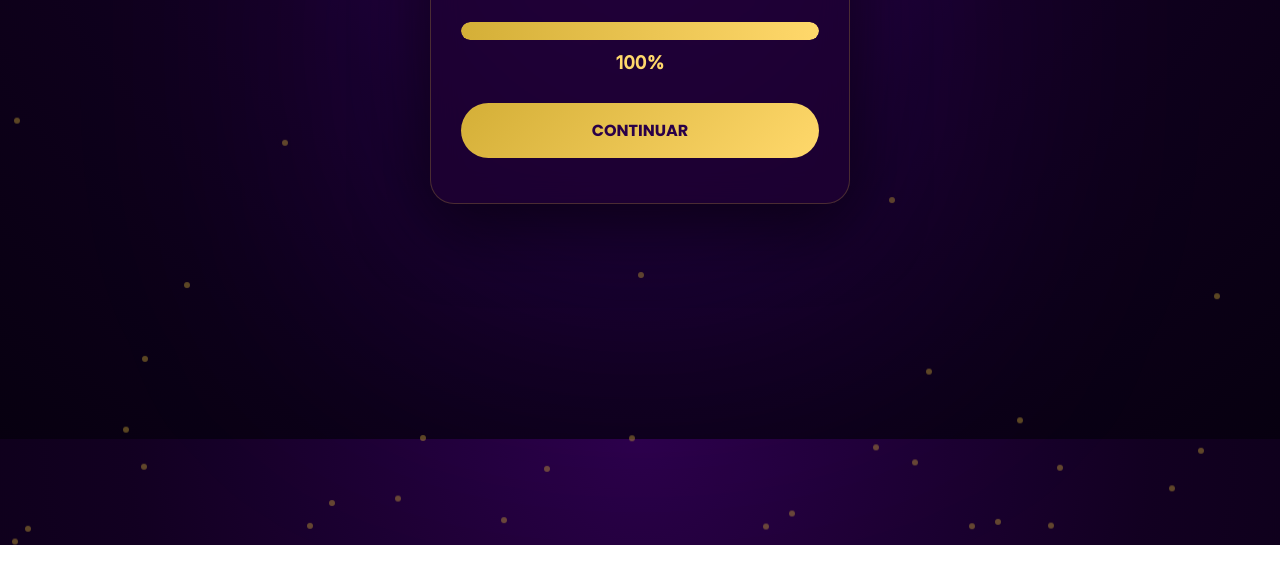
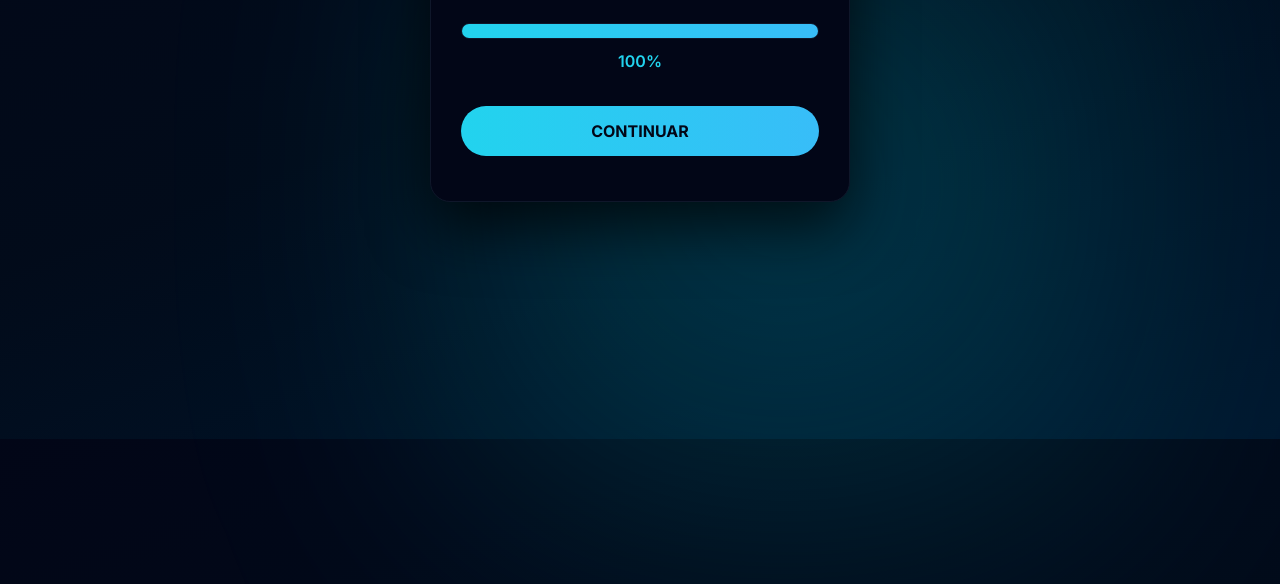
Before and after one commit to bosutheghostman522-source/001, a plain HTML site: page index.html in a window 1280 px wide. Shown: the part 361-945 px from the top of the page. Before the commit the page ends 906 px from the top, so only its background shows below. Drawn offline with Linux system fonts and the light colour scheme.

Commit message:
Update index.html

```diff
--- a/index.html
+++ b/index.html
@@ -7,7 +7,7 @@
 
 <title>Preparando...</title>
 
-<link href="https://fonts.googleapis.com/css2?family=Poppins:wght@500;700&family=Inter:wght@400;500&display=swap" rel="stylesheet">
+<link href="https://fonts.googleapis.com/css2?family=Inter:wght@400;600;700&display=swap" rel="stylesheet">
 
 <style>
 
@@ -22,70 +22,68 @@ body{
 font-family:'Inter',sans-serif;
 height:100vh;
 display:flex;
+justify-content:center;
 align-items:center;
-justify-content:center;
-background: radial-gradient(circle at top,#2a0048,#120021,#070010);
+
+background:linear-gradient(160deg,#020617,#020b1a,#00172e);
+
 color:white;
+
 overflow:hidden;
 
 }
 
 /* brilho fundo */
 
-.bg-glow{
+body::before{
+
+content:"";
 
 position:absolute;
-width:700px;
-height:700px;
-background: radial-gradient(circle,#7a00ff30,transparent);
+
+width:800px;
+height:800px;
+
+background:radial-gradient(circle,#00f0ff33,transparent);
+
 filter:blur(120px);
+
+animation:moveGlow 10s infinite alternate;
 
 }
 
-/* partículas */
-
-.particle{
-
-position:absolute;
-width:6px;
-height:6px;
-background:#d4af37;
-border-radius:50%;
-opacity:.4;
-animation:float 10s linear infinite;
-
-}
-
-@keyframes float{
+@keyframes moveGlow{
 
 from{
-transform:translateY(110vh);
+transform:translate(-30%,-30%);
 }
 
 to{
-transform:translateY(-10vh);
+transform:translate(30%,30%);
 }
 
 }
 
 /* container */
 
-.box{
+.card{
 
 width:90%;
 max-width:420px;
+
 padding:45px 30px;
-border-radius:24px;
 
-background:rgba(30,0,50,.75);
+border-radius:20px;
 
-backdrop-filter:blur(15px);
+background:#020617;
 
-border:1px solid rgba(212,175,55,.25);
+border:1px solid #0f172a;
 
-box-shadow:0 20px 70px rgba(0,0,0,.6);
+box-shadow:0 25px 60px rgba(0,0,0,.7);
 
 text-align:center;
+
+position:relative;
 
 }
 
@@ -93,35 +91,41 @@ text-align:center;
 
 .title{
 
-font-family:'Poppins',sans-serif;
-font-size:32px;
+font-size:34px;
+
 font-weight:700;
 
-background:linear-gradient(90deg,#d4af37,#ffe58a);
+letter-spacing:.5px;
 
--webkit-background-clip:text;
--webkit-text-fill-color:transparent;
+color:#22d3ee;
 
 margin-bottom:10px;
 
 }
 
+/* subtitulo */
+
 .subtitle{
 
-color:#d9c7ff;
-margin-bottom:25px;
-font-size:15px;
+color:#94a3b8;
+
+margin-bottom:30px;
 
 }
 
-/* barra */
+/* barra progresso */
 
 .progress{
 
 width:100%;
-height:18px;
-background:#2b0045;
-border-radius:30px;
+height:16px;
+
+background:#020617;
+
+border-radius:20px;
+
+border:1px solid #0f172a;
+
 overflow:hidden;
 
 }
@@ -131,9 +135,9 @@ overflow:hidden;
 height:100%;
 width:0%;
 
-background:linear-gradient(90deg,#d4af37,#ffd86b);
+background:linear-gradient(90deg,#22d3ee,#38bdf8);
 
-border-radius:30px;
+box-shadow:0 0 12px #22d3ee;
 
 transition:.3s;
 
@@ -144,9 +148,10 @@ transition:.3s;
 .percent{
 
 margin-top:12px;
-font-weight:700;
-font-size:18px;
-color:#ffd86b;
+
+font-weight:600;
+
+color:#22d3ee;
 
 }
 
@@ -155,20 +160,20 @@ color:#ffd86b;
 .btn{
 
 display:block;
-margin-top:30px;
+
+margin-top:35px;
+
 padding:15px;
 
-background:linear-gradient(135deg,#d4af37,#ffd86b);
+border-radius:30px;
 
-color:#2a0048;
+background:linear-gradient(90deg,#22d3ee,#38bdf8);
 
-border-radius:40px;
-
-text-decoration:none;
+color:#020617;
 
 font-weight:700;
 
-font-family:'Poppins',sans-serif;
+text-decoration:none;
 
 transition:.25s;
 
@@ -186,29 +191,7 @@ transform:scale(1.05);
 
 <body>
 
-<div class="bg-glow"></div>
-
-<script>
-
-/* partículas */
-
-for(let i=0;i<30;i++){
-
-let p=document.createElement("div")
-
-p.className="particle"
-
-p.style.left=Math.random()*100+"vw"
-
-p.style.animationDuration=(6+Math.random()*8)+"s"
-
-document.body.appendChild(p)
-
-}
-
-</script>
-
-<div class="box">
+<div class="card">
 
 <div class="title">
 MEGA FEIRÃO
@@ -226,7 +209,7 @@ Sua oferta está sendo preparada
 0%
 </div>
 
-<a class="btn" href="https://centrodefeiraainc.github.io/2feirao/inicio/">
+<a class="btn" href="https://acessovipclientes.github.io/feirao/inicio/">
 CONTINUAR
 </a>
 
```
